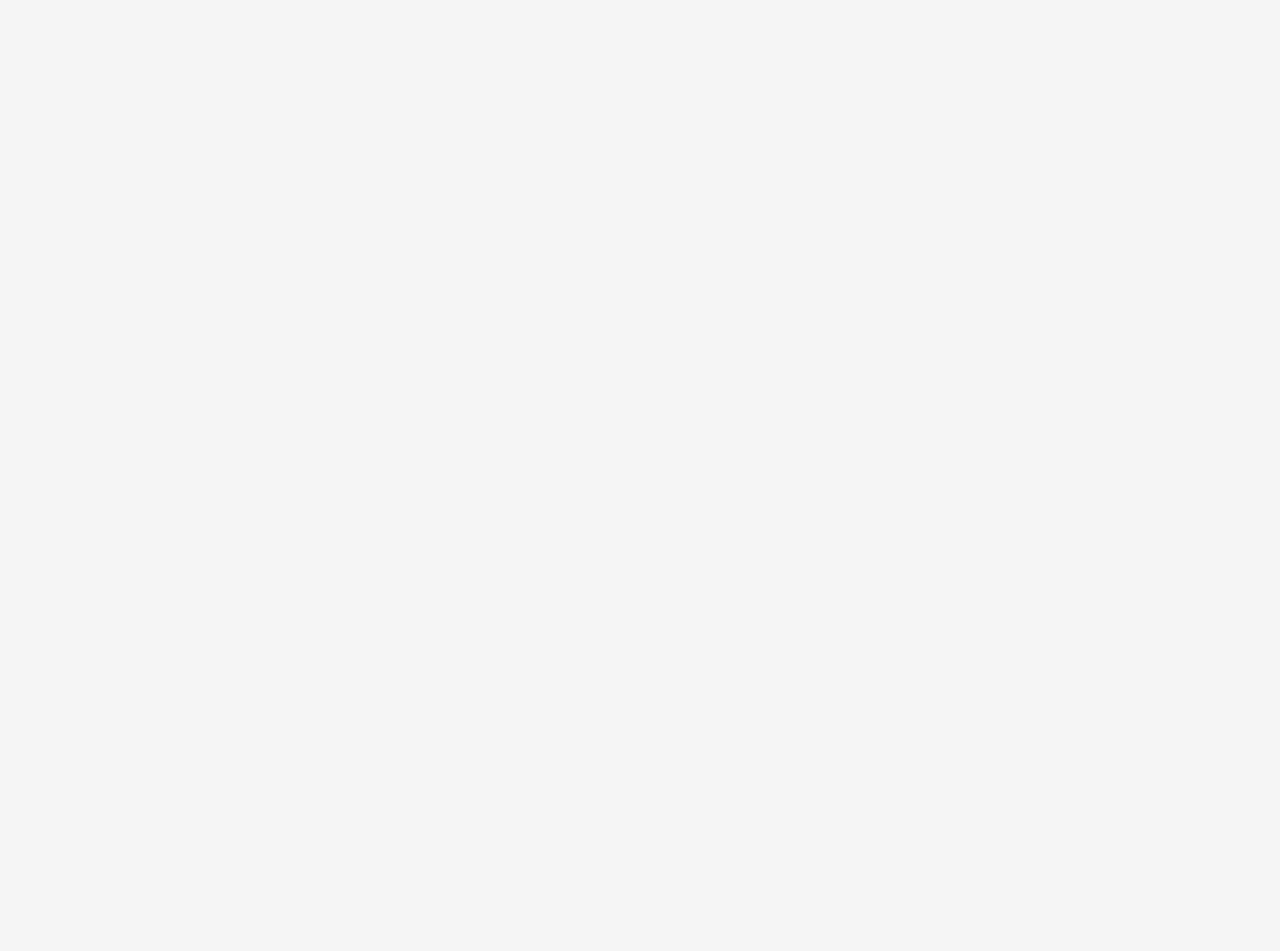
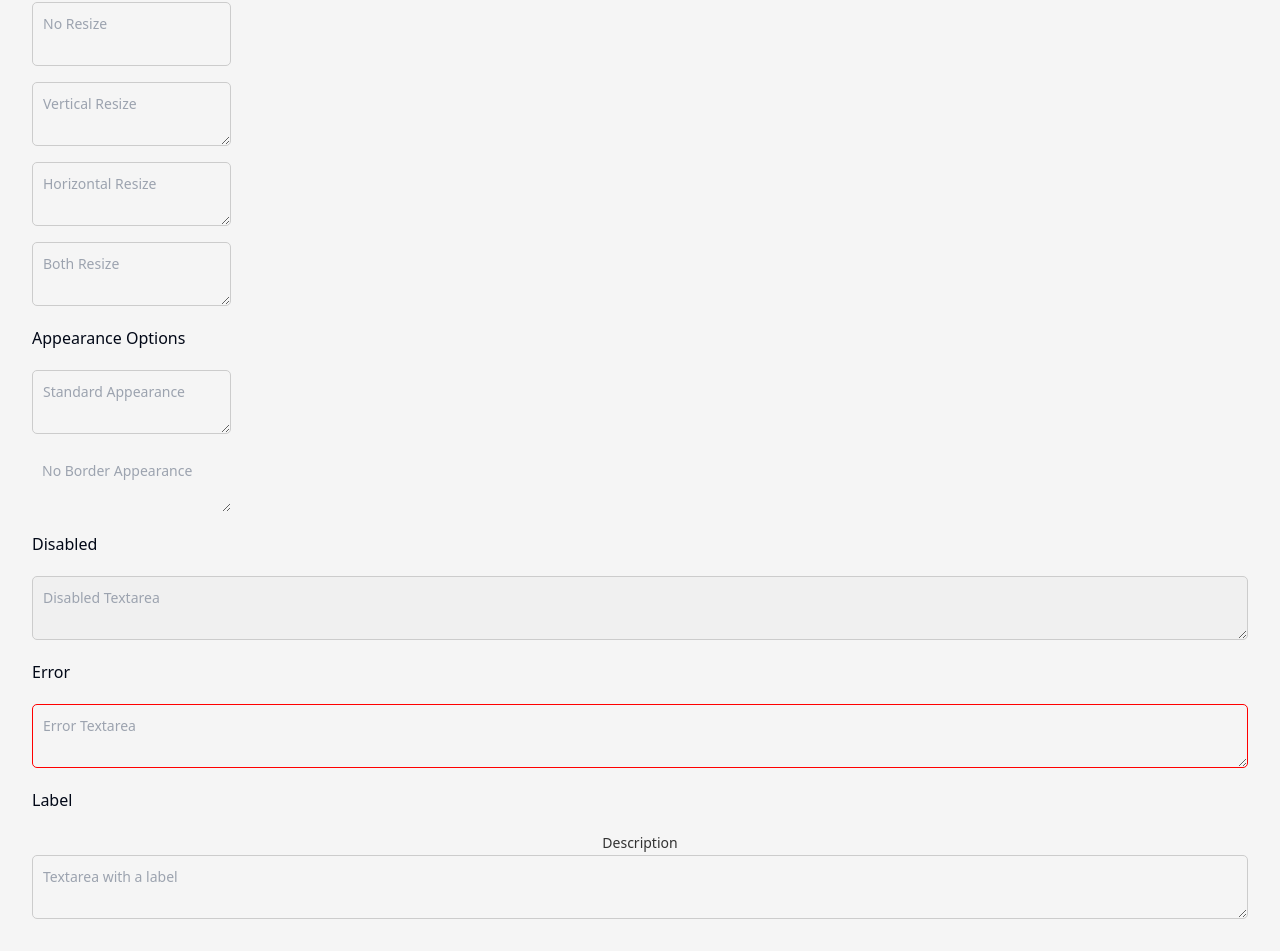
Before and after one commit to Hajin-Bang/Project_BookMark, a React (Vite) app: page /test in a window 1280 px wide. Shown: the part 1615-2566 px from the top of the page. Before the commit the page ends 1505 px from the top, so only its background shows below. Built offline with nearby package versions, Linux system fonts and the light colour scheme.

Commit message:
[DesignSystem]-Textarea 컴포넌트

```diff
--- /dev/null
+++ b/src/design-system/textarea/Textarea.tsx
@@ -0,0 +1,35 @@
+import React from "react";
+import { TextareaProps } from "./types";
+import { Label, StyledTextarea, StyledTextareaContainer } from "./styles";
+
+const Textarea = React.forwardRef<HTMLTextAreaElement, TextareaProps>(
+  (
+    {
+      resize = "both",
+      appearance = "standard",
+      disabled = false,
+      error,
+      label,
+      className,
+      ...rest
+    },
+    ref
+  ) => {
+    return (
+      <StyledTextareaContainer>
+        {label && <Label htmlFor={rest.id}>{label}</Label>}
+        <StyledTextarea
+          ref={ref}
+          resize={resize}
+          appearance={appearance}
+          disabled={disabled}
+          className={className}
+          hasError={!!error}
+          {...rest}
+        />
+      </StyledTextareaContainer>
+    );
+  }
+);
+
+export default Textarea;
--- /dev/null
+++ b/src/design-system/textarea/styles.ts
@@ -0,0 +1,73 @@
+import styled, { css } from "styled-components";
+import { TextareaProps, TextareaResize } from "./types";
+
+export const StyledTextareaContainer = styled.div`
+  display: flex;
+  flex-direction: column;
+  width: 100%;
+`;
+
+export const Label = styled.label`
+  font-size: 14px;
+  font-weight: 500;
+  margin-bottom: 2px;
+  color: #333;
+`;
+
+const resizeStyles = (resize: TextareaResize = "both") => {
+  switch (resize) {
+    case "vertical":
+      return css`
+        resize: vertical;
+      `;
+    case "horizontal":
+      return css`
+        resize: horizontal;
+      `;
+    case "none":
+      return css`
+        resize: none;
+      `;
+    default: // both
+      return css`
+        resize: both;
+      `;
+  }
+};
+
+export const StyledTextarea = styled.textarea.withConfig({
+  shouldForwardProp: (prop) =>
+    !["resize", "appearance", "hasError"].includes(prop),
+})<TextareaProps & { hasError: boolean }>`
+  ${({ className }) =>
+    !className &&
+    css`
+      width: 100%;
+      padding: 10px;
+      font-size: 14px;
+      border-radius: 5px;
+      outline: none;
+      background-color: transparent;
+    `};
+
+  ${({ appearance }) =>
+    appearance === "none" ? { border: "none" } : { border: "1px solid #ccc" }}
+
+  ${({ hasError }) =>
+    hasError && {
+      borderColor: "red",
+    }}
+
+    ${({ resize }) => resizeStyles(resize)};
+
+  &:disabled {
+    background-color: #f0f0f0;
+    cursor: not-allowed;
+  }
+`;
+
+export const ErrorMessage = styled.p`
+  color: red;
+  font-size: 13px;
+  margin-top: 4px;
+`;
--- /dev/null
+++ b/src/design-system/textarea/types.ts
@@ -0,0 +1,12 @@
+export type TextareaResize = "none" | "vertical" | "horizontal" | "both";
+export type TextareaAppearance = "standard" | "none";
+
+export interface TextareaProps
+  extends React.TextareaHTMLAttributes<HTMLTextAreaElement> {
+  resize?: TextareaResize;
+  appearance?: TextareaAppearance;
+  disabled?: boolean;
+  error?: string;
+  label?: string;
+  className?: string;
+}
--- a/src/pages/DesignTestPage.tsx
+++ b/src/pages/DesignTestPage.tsx
@@ -1,10 +1,11 @@
 import Button from "@/design-system/button/Button";
 import Input from "@/design-system/input/Input";
+import Textarea from "@/design-system/textarea/Textarea";
 import { Lock, Mail } from "lucide-react";
 
 const DesignTestPage = () => {
   return (
-    // Button test
+    // -----------------Button test-----------------
     <div className="flex flex-col gap-5 items-start">
       <h1 className="text-xl font-bold">Button Component Test</h1>
       <h2>Variants</h2>
@@ -26,7 +27,7 @@ const DesignTestPage = () => {
         Disabled Button
       </Button>
 
-      {/* Input test */}
+      {/* -----------------Input test----------------- */}
       <h2 className="text-xl font-bold mt-8">Input Component Test</h2>
       {/* Size Variants */}
       <h3>Sizes</h3>
@@ -69,6 +70,39 @@ const DesignTestPage = () => {
         multiple
         placeholder="Select files"
       />
+
+      {/* -----------------Textarea Test----------------- */}
+      <h2 className="text-xl font-bold mt-8">Textarea Component Test</h2>
+      {/* Resize */}
+      <h3>Resize</h3>
+      <div className="flex flex-col gap-4">
+        <Textarea placeholder="No Resize" resize="none" />
+        <Textarea placeholder="Vertical Resize" resize="vertical" />
+        <Textarea placeholder="Horizontal Resize" resize="horizontal" />
+        <Textarea placeholder="Both Resize" resize="both" />
+      </div>
+
+      {/* Appearance */}
+      <h3>Appearance Options</h3>
+      <div className="flex flex-col gap-4">
+        <Textarea placeholder="Standard Appearance" appearance="standard" />
+        <Textarea placeholder="No Border Appearance" appearance="none" />
+      </div>
+
+      {/* Disabled */}
+      <h3>Disabled</h3>
+      <Textarea placeholder="Disabled Textarea" disabled />
+
+      {/* Error */}
+      <h3>Error</h3>
+      <Textarea
+        placeholder="Error Textarea"
+        error="This is an error message for the textarea"
+      />
+
+      {/* Label */}
+      <h3>Label</h3>
+      <Textarea label="Description" placeholder="Textarea with a label" />
     </div>
   );
 };
```
Also changed, not shown: 1 other file (tests, documents, lock files or other folders).
